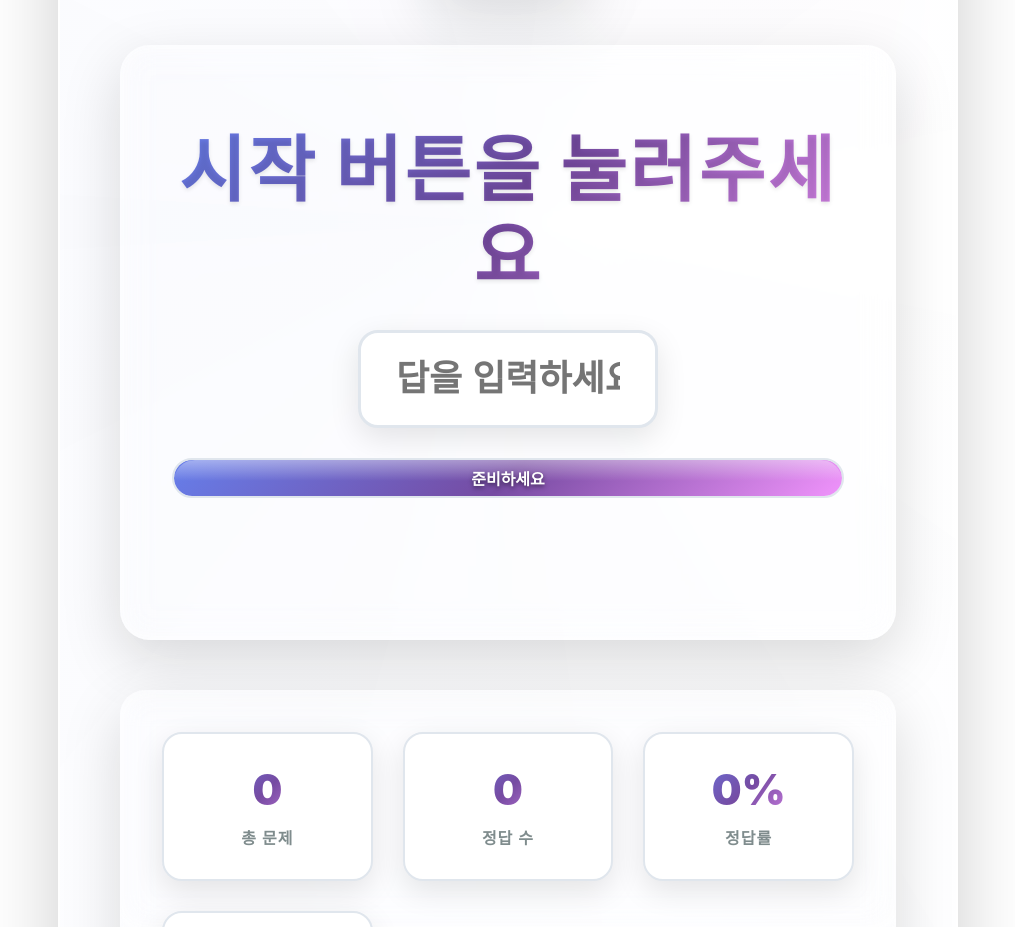
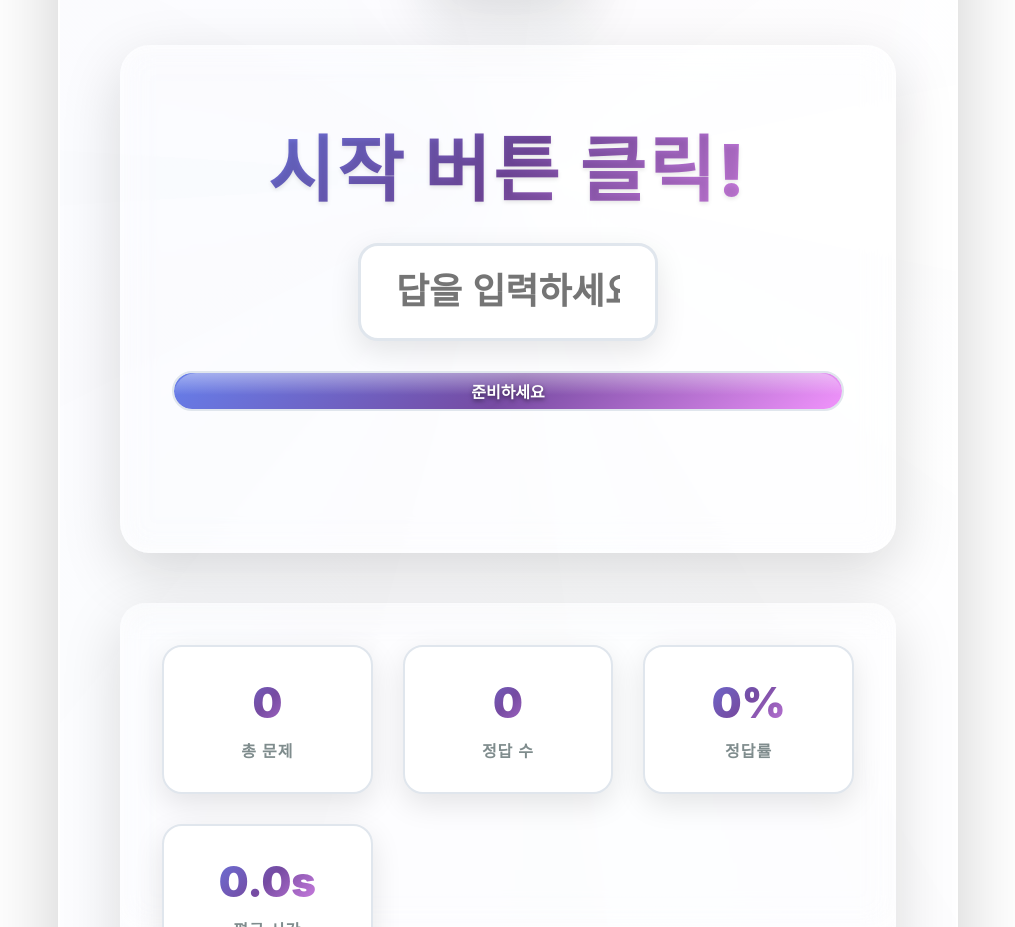
Before and after one commit to Lunorsun/test1, a plain HTML site: page index.html in a window 1280 px wide. Shown: the part 920-1847 px from the top of the page, without its empty margins (132-1147 px from the left). Drawn offline with Linux system fonts and the light colour scheme.

Commit message:
Update index.html

```diff
--- a/index.html
+++ b/index.html
@@ -717,7 +717,7 @@
     </div>
 
     <div class="problem-area">
-      <div class="problem-display" id="problemDisplay">시작 버튼을 눌러주세요</div>
+      <div class="problem-display" id="problemDisplay">시작 버튼 클릭!</div>
       <input type="text" class="answer-input" id="answerInput" placeholder="답을 입력하세요" disabled>
 
       <div class="timer-container">
```
